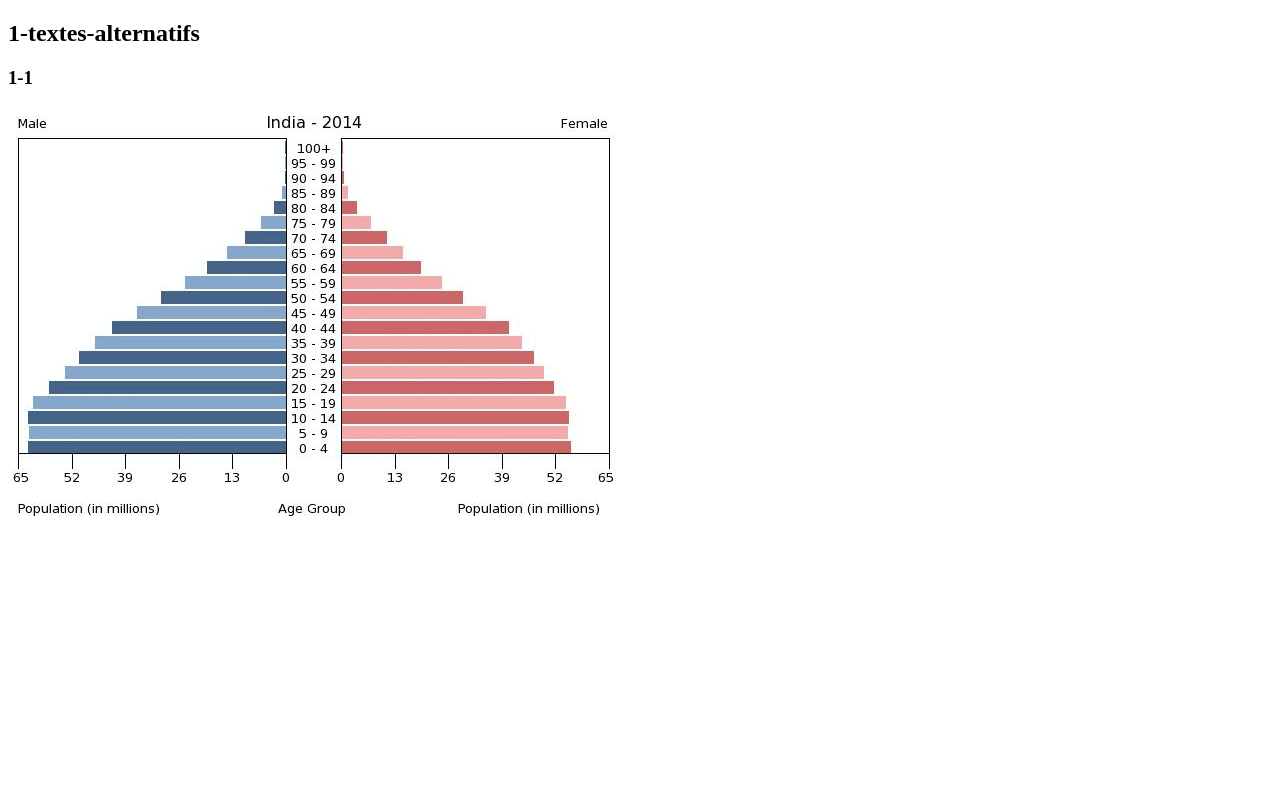
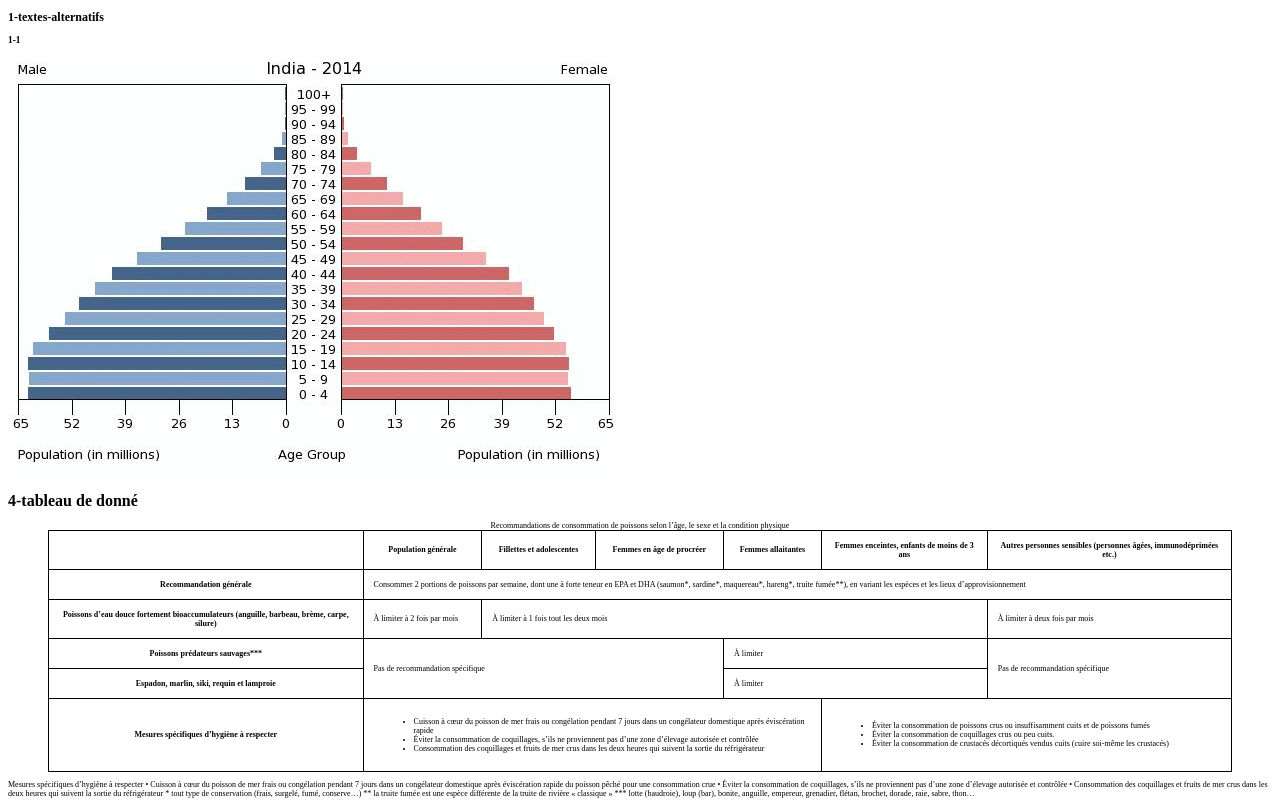
Before and after one commit to raphaellabbelatreille/Exercice, a plain HTML site: page index.html in a window 1280 px wide. Drawn offline with Linux system fonts and the light colour scheme.

Commit message:
Création et alignement d'un tableau

```diff
--- a/index.html
+++ b/index.html
@@ -12,7 +12,68 @@
     <h3>1-1</h3>
     <img src="images/1-textes-alternatifs/1-1/choisir-1-pyramide-des-ages/india-population-pyramid-2014.gif" alt="tableau décrivant la population d'Inde selon leurs tranches d'ages">
     <table></table>
+    <h1>4-tableau de donné</h1>
+    <figure>
+        <table>
+            <caption>Recommandations de consommation de poissons selon l’âge, le sexe et la condition physique</caption>
+            <tr>
+                <td></td>
+                <th scope="col">Population générale</th>
+                <th scope="col">Fillettes et adolescentes</th>
+                <th scope="col">Femmes en âge de procréer</th>
+                <th scope="col">Femmes allaitantes</th>
+                <th scope="col">Femmes enceintes, enfants de moins de 3 ans</th>
+                <th scope="col">Autres personnes sensibles (personnes âgées, immunodéprimées etc.)</th>
+            </tr>
+            <tr>
+                <th scope="row">Recommandation générale</th>
+                <td colspan="6">Consommer 2 portions de poissons par semaine, dont une à forte teneur en EPA et DHA (saumon*, sardine*, maquereau*, hareng*, truite fumée**), en variant les espèces et les lieux d’approvisionnement</td>
+            </tr>
+            <tr>
+                <th scope="row">Poissons d’eau douce fortement bioaccumulateurs (anguille, barbeau, brème, carpe, silure)</th>
+                <td>À limiter à 2 fois par mois	</td>
+                <td colspan="4">À limiter à 1 fois tout les deux mois</td>
+                <td>À limiter à deux fois par mois </td>
+            </tr>
+            <tr>
+                <th scope="row">Poissons prédateurs sauvages***</th>
+                <td rowspan="2" colspan="3">Pas de recommandation spécifique </td>
+                <td colspan="2">À limiter</td>
+                <td rowspan="2">Pas de recommandation spécifique</td>
+            </tr>
+            <tr>
+                <th scope="row"> Espadon, marlin, siki, requin et lamproie</th>
+                <td colspan="2">À limiter</td>
 
+            </tr>
+            <tr>
+                <th scope="row"> Mesures spécifiques d’hygiène à respecter</th>
+                <td colspan="4">
+                    <ul>
+                        <li>Cuisson à cœur du poisson de mer frais ou congélation pendant 7 jours dans un congélateur domestique après éviscération rapide </li>
+                        <li>Éviter la consommation de coquillages, s’ils ne proviennent pas d’une zone d’élevage autorisée et contrôlée</li>
+                        <li>Consommation des coquillages et fruits de mer crus dans les deux heures qui suivent la sortie du réfrigérateur</li>
+                    </ul>
+                </td>
+                <td colspan="2">
+                    <ul>
+                        <li>Éviter la consommation de poissons crus ou insuffisamment cuits et de poissons fumés </li>
+                        <li>Éviter la consommation de coquillages crus ou peu cuits.</li>
+                        <li>Éviter la consommation de crustacés décortiqués vendus cuits (cuire soi-même les crustacés)</li>
+                    </ul>
+                </td>
+            </tr>
+        </table>
+
+    </figure>
+
+
+    Mesures spécifiques d’hygiène à respecter	•	Cuisson à cœur du poisson de mer frais ou congélation pendant 7 jours dans un congélateur domestique après éviscération rapide du poisson pêché pour une consommation crue
+    •	Éviter la consommation de coquillages, s’ils ne proviennent pas d’une zone d’élevage autorisée et contrôlée
+    •	Consommation des coquillages et fruits de mer crus dans les deux heures qui suivent la sortie du réfrigérateur
+    * tout type de conservation (frais, surgelé,  fumé, conserve…)
+    ** la truite fumée est une espèce différente de la truite de rivière « classique »
+    *** lotte (baudroie), loup (bar), bonite, anguille, empereur, grenadier, flétan, brochet, dorade, raie, sabre, thon…
 
 </body>
 </html>
--- a/style.css
+++ b/style.css
@@ -1,3 +1,12 @@
 :root {
-    font-size: 1rem;
+    font-size: 0.5rem;
 }
+
+table{
+    border-collapse: collapse;
+  }
+
+  th, td{
+    border: 1px solid black;
+    padding: 10px;
+  }
```
